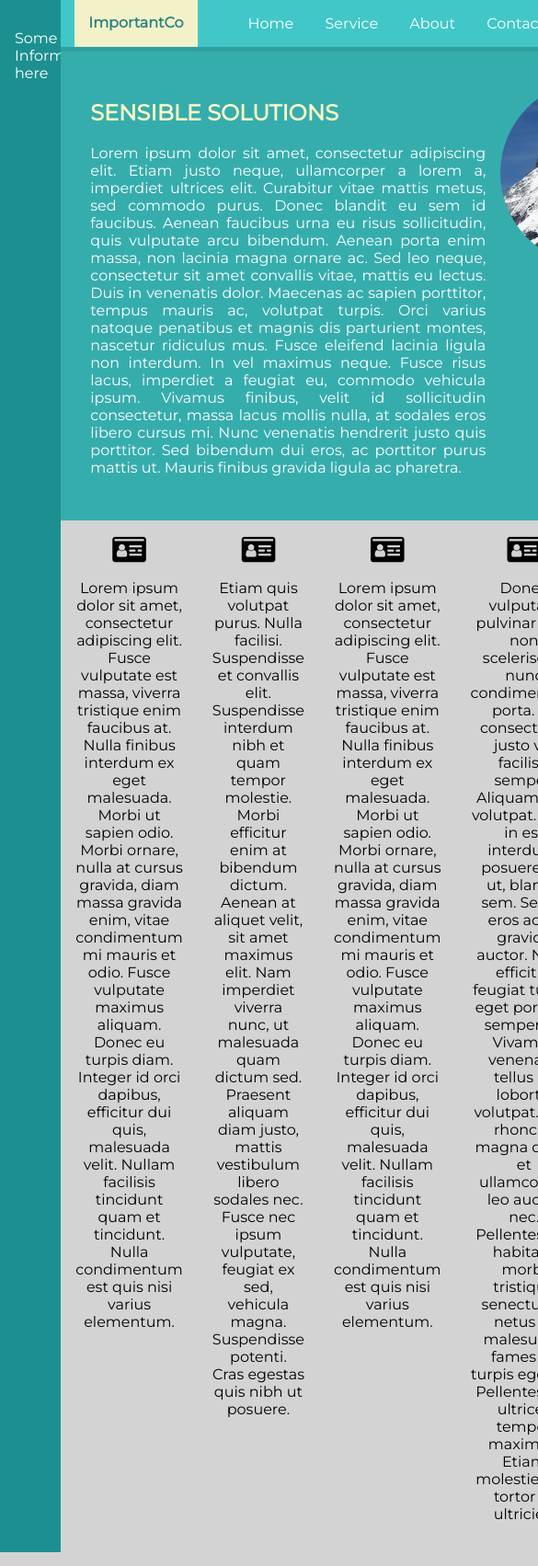
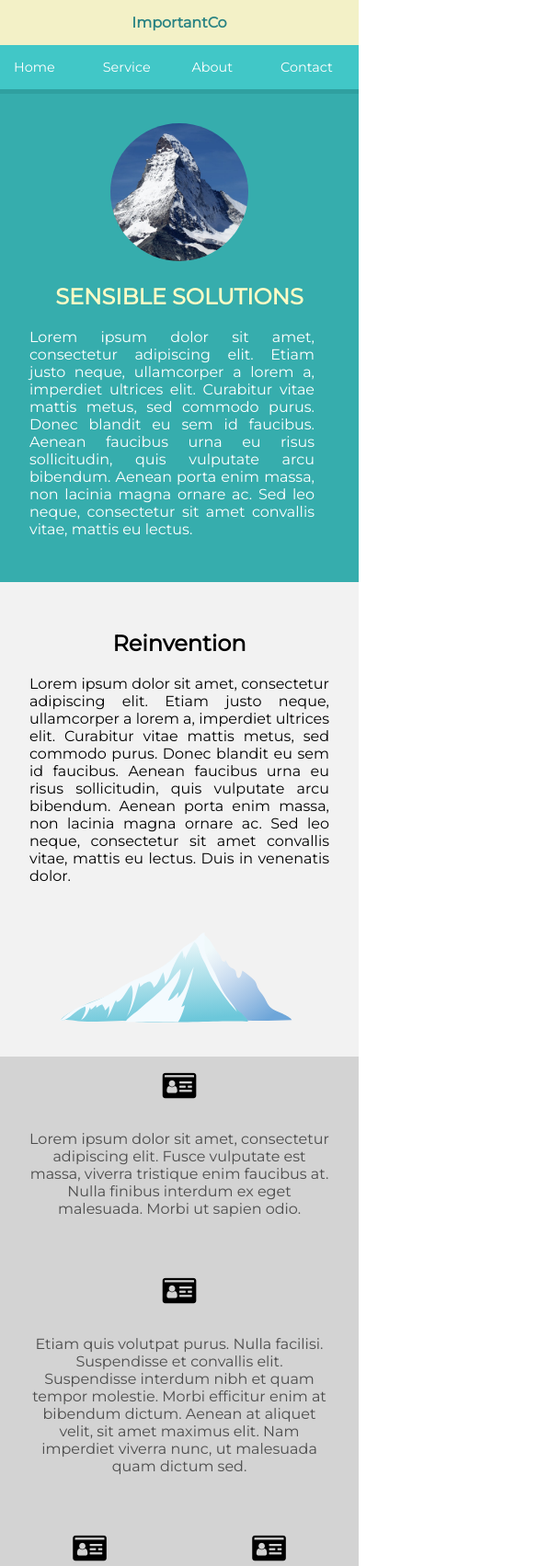
Before and after one commit to anastass/css-grid, a website: page index.html in a window 390 px wide. Shown: the top 1703 px of the page at 92% size, 585 px wide, since content can reach past the window. Drawn offline with Linux system fonts and the light colour scheme.

Commit message:
final version (slight variation)

```diff
--- a/css/main.css
+++ b/css/main.css
@@ -22,7 +22,9 @@ body {
 a {
     text-decoration: none;
 }
+
 ul {
+    padding: 0;
     list-style-type: none;
     float: inline;
 }
@@ -45,18 +47,22 @@ ul li a {
 }
 
 header {
+    grid-area: head;
     background-color: #41c7c7;
     display: grid;
     grid-template-columns: [logo-start] fit-content(20%) [nav-start] auto [nav-end];
 }
 
 section#hero {
+    grid-area: hero;
     background-color: #36adad;
     padding: 2em;
     border-top: 5px solid #2fa0a0;
 
     display: grid;
     grid-template-columns: repeat(2, auto);
+    grid-template-rows: auto;
+    grid-template-areas: "text mountain"
 }
 
 #content h1 {
@@ -76,7 +82,11 @@ img {
     margin: 0 auto;
 }
 
-#mountain {
+div#mountain {
+    grid-area: mountain
+}
+
+div#mountain img {
     object-fit: cover; /* to preserve aspect ratio */
     border-radius: 50%;
     width: 200px;
@@ -90,10 +100,11 @@ img {
     padding: 1em;
 }
 
-.main {
+#main {
     grid-area: right;
-    grid-template-rows: 51px fit-content(30%);
+    grid-template-rows: 51px fit-content(1fr) 1fr auto;
     display: grid;
+    grid-template-areas: "head" "hero" "invention" "features";
 }
 
 footer {
@@ -102,6 +113,7 @@ footer {
 }
 
 #features {
+    grid-area: features;
     display: grid;
     grid-template-columns: repeat(5, auto);
     text-align: center;
@@ -130,6 +142,136 @@ ul#features li {
 }
 
 ul#features li p {
-    color: #4c4c4c
+    color: #4c4c4c;
     padding: 1em;
 }
+
+section#info {
+    grid-area: invention;
+    background-color: #f2f2f2;
+    padding: 2em;
+    display: grid;
+    grid-template-columns: 1.5fr 1fr;
+    align-items: space-around;
+    justify-items: space-between;
+}
+
+#mountain-vector {
+    width: 300px;
+    margin-top: 100px;
+}
+
+section#info p {
+    text-align: justify;
+}
+
+@media screen and (max-width: 60em) {
+    .sidebar {
+        display: none;
+    }
+
+    body {
+        grid-template-columns: auto;
+        grid-template-areas:
+            "right"
+            "footer";
+    }
+
+    #main {
+        grid-template-rows: 51px fit-content(1fr) auto 1fr;
+        grid-template-areas: "head" "hero" "features" "invention";
+    }
+
+    #features {
+        grid-template-columns: repeat(2, auto);
+        grid-template-rows: repeat(3, auto);
+    }
+
+    ul#features li:nth-child(5) {
+        /* grid-column: 1 / span 2 */
+        grid-column: 1 / -1;
+    }
+}
+
+@media screen and (max-width: 40em) {
+    .main {
+        grid-template-rows: auto fit-content(1fr) 1fr auto;
+    }
+
+    header {
+        grid-template-columns: auto;
+        grid-template-rows: repeat(2, auto);
+    }
+
+    #logo {
+        margin-left: 0;
+    }
+
+    /* nav {
+        justify-self: center;
+    } */
+
+    nav ul {
+        float: none;
+        margin: 0;
+        padding: 0;
+        width: 100%;
+    }
+
+    nav ul li {
+        margin: 0;
+        padding: 0;
+    }
+
+    nav ul li a {
+        width: calc(25% - 35px);
+        display: inline-block;
+        font-size: 0.9em;
+    }
+
+    section#hero {
+        grid-template-columns: auto;
+        grid-template-rows: repeat(2, auto);
+        grid-template-areas: "mountain" "text";
+        text-align: center;
+    }
+
+
+    #main {
+        grid-template-rows: 51px fit-content(1fr) 1fr auto;
+        grid-template-areas: "head" "hero" "invention" "features";
+    }
+
+    section#info {
+        grid-template-columns: auto;
+        text-align: center;
+        padding-bottom: 0;
+    }
+
+    div#mountain img {
+        width: 150px;
+        height: 150px;
+    }
+
+    #mountain-vector {
+        margin-top: 0;
+    }
+
+    #content p, #content2 p {
+        font-size: 0..9em;
+    }
+
+    ul#features li:nth-child(1), ul#features li:nth-child(2) {
+        grid-column: 1 / -1;
+    }
+
+
+    footer {
+        background-color: #41c7c7;
+    }
+
+    footer p {
+        color: #fff;
+        text-align: center;
+    }
+}
--- a/index.html
+++ b/index.html
@@ -41,33 +41,89 @@
                         urna eu risus sollicitudin, quis vulputate arcu
                         bibendum. Aenean porta enim massa, non lacinia magna
                         ornare ac. Sed leo neque, consectetur sit amet convallis
+                        vitae, mattis eu lectus.
+                    </p>
+                </div>
+                <div id="mountain">
+                    <img src="./images/mountain.jpeg" alt="mountain" />
+                </div>
+            </section>
+
+            <section id="info">
+                <div id="content2">
+                    <h2>Reinvention</h2>
+                    <p>
+                        Lorem ipsum dolor sit amet, consectetur adipiscing elit.
+                        Etiam justo neque, ullamcorper a lorem a, imperdiet
+                        ultrices elit. Curabitur vitae mattis metus, sed commodo
+                        purus. Donec blandit eu sem id faucibus. Aenean faucibus
+                        urna eu risus sollicitudin, quis vulputate arcu
+                        bibendum. Aenean porta enim massa, non lacinia magna
+                        ornare ac. Sed leo neque, consectetur sit amet convallis
                         vitae, mattis eu lectus. Duis in venenatis dolor.
-                        Maecenas ac sapien porttitor, tempus mauris ac, volutpat
-                        turpis. Orci varius natoque penatibus et magnis dis
-                        parturient montes, nascetur ridiculus mus. Fusce
-                        eleifend lacinia ligula non interdum. In vel maximus
-                        neque. Fusce risus lacus, imperdiet a feugiat eu,
-                        commodo vehicula ipsum. Vivamus finibus, velit id
-                        sollicitudin consectetur, massa lacus mollis nulla, at
-                        sodales eros libero cursus mi. Nunc venenatis hendrerit
-                        justo quis porttitor. Sed bibendum dui eros, ac
-                        porttitor purus mattis ut. Mauris finibus gravida ligula
-                        ac pharetra.
                     </p>
                 </div>
                 <img
-                    src="./images/mountain.jpeg"
+                    src="./images/mountain.svg"
                     alt="mountain"
-                    id="mountain"
+                    id="mountain-vector"
                 />
             </section>
 
             <ul id="features">
-                <li><i class="fa fa-id-card" aria-hidden="true"></i><p>Lorem ipsum dolor sit amet, consectetur adipiscing elit. Fusce vulputate est massa, viverra tristique enim faucibus at. Nulla finibus interdum ex eget malesuada. Morbi ut sapien odio. Morbi ornare, nulla at cursus gravida, diam massa gravida enim, vitae condimentum mi mauris et odio. Fusce vulputate maximus aliquam. Donec eu turpis diam. Integer id orci dapibus, efficitur dui quis, malesuada velit. Nullam facilisis tincidunt quam et tincidunt. Nulla condimentum est quis nisi varius elementum.</p></li>
-                <li><i class="fa fa-id-card" aria-hidden="true"></i><p>Etiam quis volutpat purus. Nulla facilisi. Suspendisse et convallis elit. Suspendisse interdum nibh et quam tempor molestie. Morbi efficitur enim at bibendum dictum. Aenean at aliquet velit, sit amet maximus elit. Nam imperdiet viverra nunc, ut malesuada quam dictum sed. Praesent aliquam diam justo, mattis vestibulum libero sodales nec. Fusce nec ipsum vulputate, feugiat ex sed, vehicula magna. Suspendisse potenti. Cras egestas quis nibh ut posuere.</p></li>
-                <li><i class="fa fa-id-card" aria-hidden="true"></i><p>Lorem ipsum dolor sit amet, consectetur adipiscing elit. Fusce vulputate est massa, viverra tristique enim faucibus at. Nulla finibus interdum ex eget malesuada. Morbi ut sapien odio. Morbi ornare, nulla at cursus gravida, diam massa gravida enim, vitae condimentum mi mauris et odio. Fusce vulputate maximus aliquam. Donec eu turpis diam. Integer id orci dapibus, efficitur dui quis, malesuada velit. Nullam facilisis tincidunt quam et tincidunt. Nulla condimentum est quis nisi varius elementum.</p></li>
-                <li><i class="fa fa-id-card" aria-hidden="true"></i><p>Donec vulputate pulvinar felis, non scelerisque nunc condimentum porta. Ut consectetur justo vel facilisis semper. Aliquam erat volutpat. Nam in est interdum, posuere est ut, blandit sem. Sed et eros ac ex gravida auctor. Nunc efficitur feugiat turpis, eget porta ex semper ut. Vivamus venenatis tellus ac lobortis volutpat. Cras rhoncus magna dolor, et ullamcorper leo auctor nec. Pellentesque habitant morbi tristique senectus et netus et malesuada fames ac turpis egestas. Pellentesque ultrices tempor maximus. Etiam molestie non tortor et ultricies.</p></li>
-                <li><i class="fa fa-id-card" aria-hidden="true"></i><p>Interdum et malesuada fames ac ante ipsum primis in faucibus. Aenean bibendum tristique sollicitudin. Quisque ut facilisis risus. Suspendisse hendrerit nulla consequat interdum fermentum. Nullam id pharetra libero, a suscipit leo. Vivamus imperdiet nunc magna, vitae feugiat elit egestas ut. Sed sed consectetur ipsum. Suspendisse at congue tortor. Curabitur tempus dui quis risus sollicitudin gravida.<p></li>
+                <li>
+                    <i class="fa fa-id-card" aria-hidden="true"></i>
+                    <p>
+                        Lorem ipsum dolor sit amet, consectetur adipiscing elit.
+                        Fusce vulputate est massa, viverra tristique enim
+                        faucibus at. Nulla finibus interdum ex eget malesuada.
+                        Morbi ut sapien odio.
+                    </p>
+                </li>
+                <li>
+                    <i class="fa fa-id-card" aria-hidden="true"></i>
+                    <p>
+                        Etiam quis volutpat purus. Nulla facilisi. Suspendisse
+                        et convallis elit. Suspendisse interdum nibh et quam
+                        tempor molestie. Morbi efficitur enim at bibendum
+                        dictum. Aenean at aliquet velit, sit amet maximus elit.
+                        Nam imperdiet viverra nunc, ut malesuada quam dictum
+                        sed.
+                    </p>
+                </li>
+                <li>
+                    <i class="fa fa-id-card" aria-hidden="true"></i>
+                    <p>
+                        Lorem ipsum dolor sit amet, consectetur adipiscing elit.
+                        Fusce vulputate est massa, viverra tristique enim
+                        faucibus at. Nulla finibus interdum ex eget malesuada.
+                        Morbi ut sapien odio. Morbi ornare, nulla at cursus
+                        gravida, diam massa gravida enim, vitae condimentum mi
+                        mauris et odio.
+                    </p>
+                </li>
+                <li>
+                    <i class="fa fa-id-card" aria-hidden="true"></i>
+                    <p>
+                        Donec vulputate pulvinar felis, non scelerisque nunc
+                        condimentum porta. Ut consectetur justo vel facilisis
+                        semper. Aliquam erat volutpat. Nam in est interdum,
+                        posuere est ut, blandit sem. Sed et eros ac ex gravida
+                        auctor. Nunc efficitur feugiat turpis, eget porta ex
+                        semper ut.
+                    </p>
+                </li>
+                <li>
+                    <i class="fa fa-id-card" aria-hidden="true"></i>
+                    <p>
+                        Interdum et malesuada fames ac ante ipsum primis in
+                        faucibus. Aenean bibendum tristique sollicitudin.
+                        Quisque ut facilisis risus. Suspendisse hendrerit nulla
+                        consequat interdum fermentum. Nullam id pharetra libero,
+                        a suscipit leo.
+                    </p>
+                    <p></p>
+                </li>
             </ul>
         </div>
         <footer>
```
Also changed, not shown: images/mountain.svg (added).
